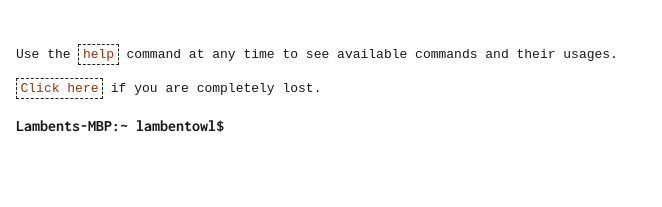
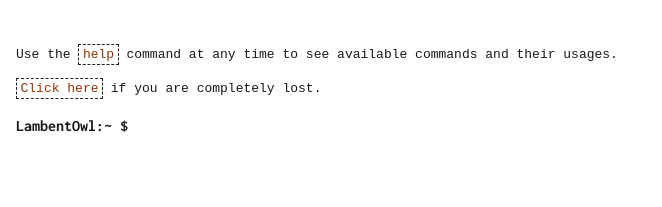
Before and after one commit to moligart/LOWL-CLI-Web, a React (Create React App) app: page / in a window 1280 px wide. Shown: the top 207 px of the page, without its empty margins (0-662 px from the left). Built offline with nearby package versions, Linux system fonts and the light colour scheme; no server answers.

Commit message:
shortened host

```diff
--- a/src/constants/seed.js
+++ b/src/constants/seed.js
@@ -2,7 +2,7 @@ const seedRows = (cb) => {
     cb([
         {
             type: 'input',
-            host: 'Lambents-MBP:~ lambentowl$',
+            host: 'LambentOwl:~ $',
             body: '',
             disabled: false,
         },
```
